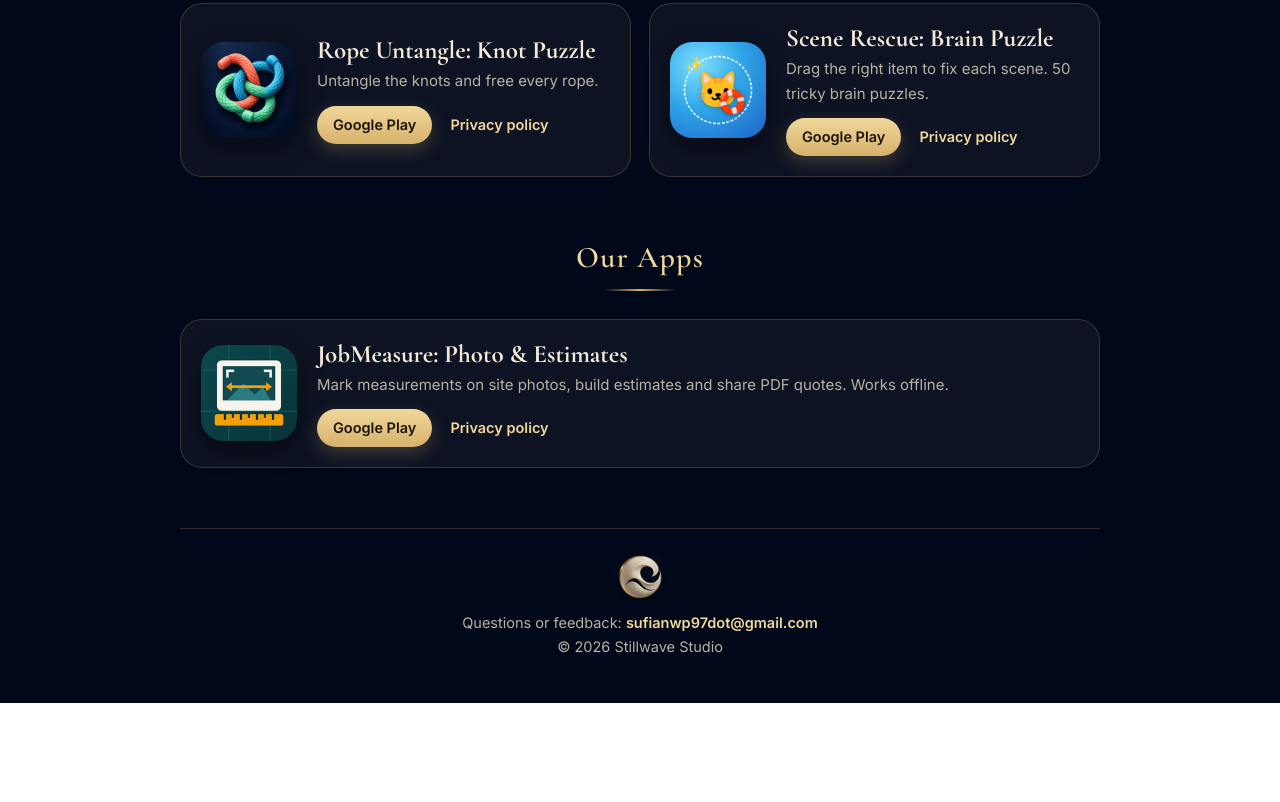
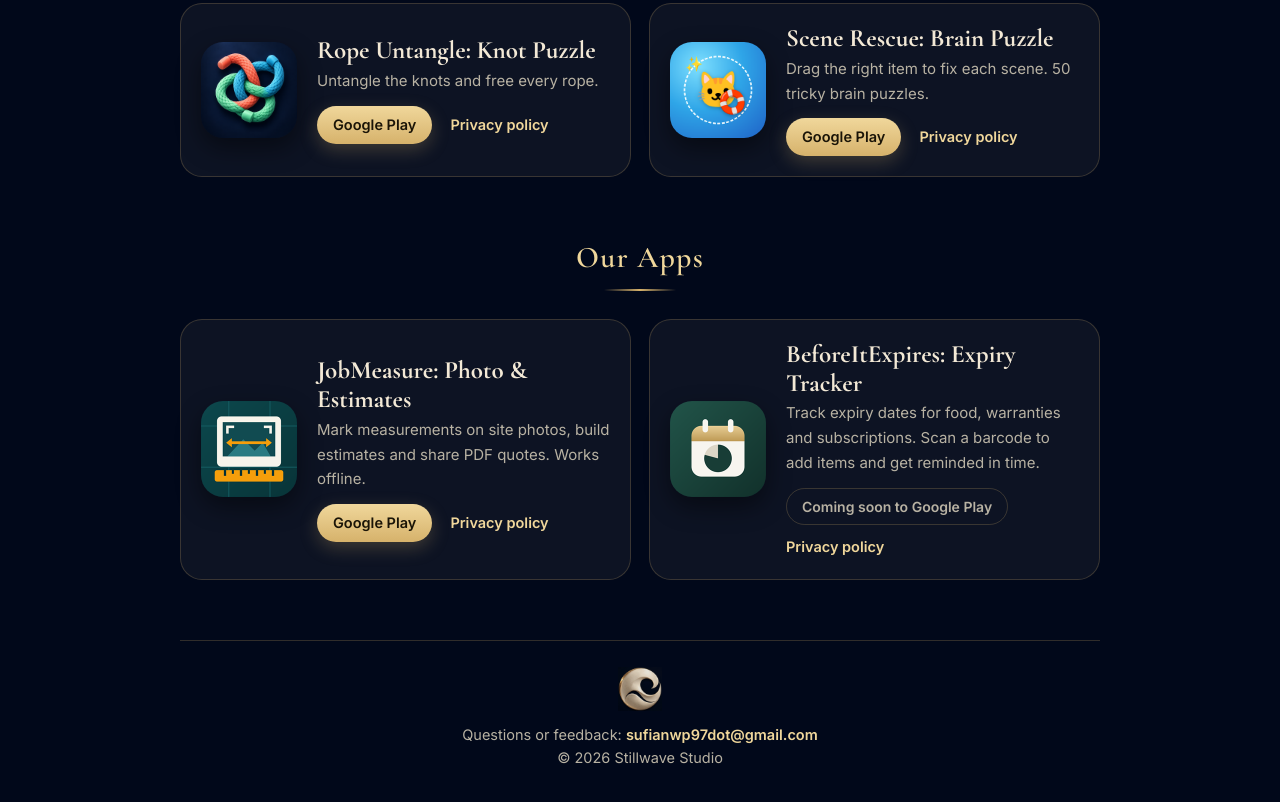
Before and after one commit to asufian97/asufian97.github.io, a plain HTML site: page index.html in a window 1280 px wide. Shown: the part 1263-2065 px from the top of the page. Before the commit the page ends 1966 px from the top, so only its background shows below. Drawn offline with nearby package versions, Linux system fonts and the light colour scheme.

Commit message:
Add BeforeItExpires: Expiry Tracker to the home page
Co-Authored-By: Claude Opus 5.5 <noreply@anthropic.com>

```diff
--- a/index.html
+++ b/index.html
@@ -4,7 +4,7 @@
   <meta charset="utf-8">
   <meta name="viewport" content="width=device-width, initial-scale=1">
   <title>Stillwave Studio</title>
-  <meta name="description" content="Stillwave Studio makes calm, clever puzzle games and useful tools for Android: Blockwarden, Paradox Path, Arrow Out, Water Sort Puzzle, Rope Untangle, Scene Rescue and JobMeasure.">
+  <meta name="description" content="Stillwave Studio makes calm, clever puzzle games and useful tools for Android: Blockwarden, Paradox Path, Arrow Out, Water Sort Puzzle, Rope Untangle, Scene Rescue, JobMeasure and BeforeItExpires.">
   <meta property="og:title" content="Stillwave Studio">
   <meta property="og:description" content="Calm, clever puzzle games and useful tools for Android.">
   <meta property="og:image" content="https://asufian97.github.io/images/banner-og.jpg">
@@ -140,6 +140,17 @@
             </div>
           </div>
         </article>
+        <article class="game">
+          <img src="images/beforeitexpires.png" alt="BeforeItExpires icon" width="96" height="96" loading="lazy">
+          <div>
+            <h3>BeforeItExpires: Expiry Tracker</h3>
+            <p>Track expiry dates for food, warranties and subscriptions. Scan a barcode to add items and get reminded in time.</p>
+            <div class="links">
+              <span class="soon">Coming soon to Google Play</span>
+              <a href="beforeitexpire-privacy/">Privacy policy</a>
+            </div>
+          </div>
+        </article>
       </div>
     </section>
 
```
Also changed, not shown: images/beforeitexpires.png (added).
